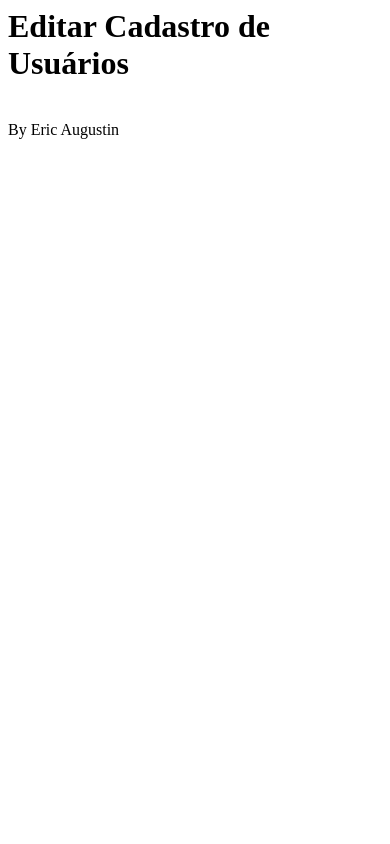
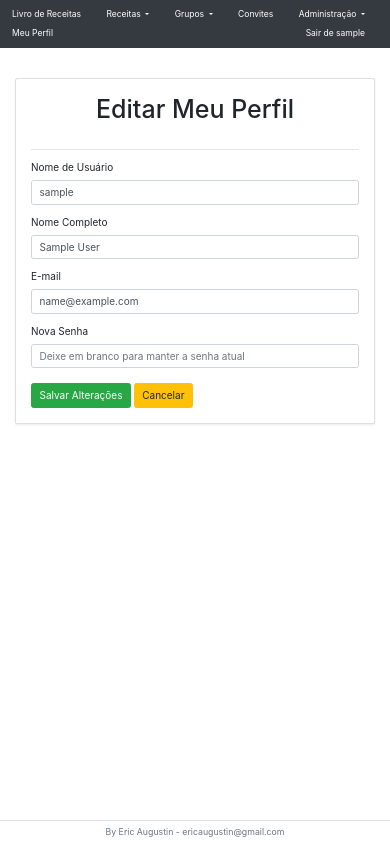
Before and after one commit to augustin1977/Livro_Receitas, a Django app: page /editar/ in a window 390 px wide. Run offline with Django 4.2, Linux system fonts and the light colour scheme; the visitor is signed in with stand-in values (Sample User, id 1); data that the repository does not hold is empty.

Commit message:
Ajustes nos decorators e criação do formulário de edição do usuário

```diff
--- a/templates/menu_basico.html
+++ b/templates/menu_basico.html
@@ -10,6 +10,17 @@
     </div>
 </div>
 
+<div class="dropdown d-inline-block">
+    <a class="navbar-brand dropdown-toggle" href="#" id="dropGrupos" role="button" data-bs-toggle="dropdown" aria-expanded="false">
+        Grupos
+    </a>
+    <div class="dropdown-menu dropdown-menu-dark bg-dark" aria-labelledby="dropGrupos">
+        <a class="dropdown-item text-light" href="{% url 'cadastrar_grupo' %}">Criar Grupo</a>
+        <a class="dropdown-item text-light" href="{% url 'meus_grupos_administrados' %}">Gerenciar meus Grupos</a>
+    </div>
+</div>
+
+
 <a class="navbar-brand" href="{% url 'meus_convites' %}">
     Convites
     {% if total_convites > 0 %}
@@ -18,6 +29,8 @@
         </span>
     {% endif %}
 </a>
+
+
 
 {% if request.user.is_staff %}
 <div class="dropdown d-inline-block">
@@ -29,13 +42,8 @@
     </div>
 </div>
 
-<div class="dropdown d-inline-block">
-    <a class="navbar-brand dropdown-toggle" href="#" id="dropGrupos" role="button" data-bs-toggle="dropdown" aria-expanded="false">
-        Grupos
-    </a>
-    <div class="dropdown-menu dropdown-menu-dark bg-dark" aria-labelledby="dropGrupos">
-        <a class="dropdown-item text-light" href="{% url 'cadastrar_grupo' %}">Criar Grupo</a>
-        <a class="dropdown-item text-light" href="{% url 'meus_grupos_administrados' %}">Gerenciar meus Grupos</a>
-    </div>
-</div>
+
+<a class="navbar-brand" href="{% url 'editar' %}">
+    Meu Perfil
+</a>
 {% endif %}
--- a/usuarios/templates/editar.html
+++ b/usuarios/templates/editar.html
@@ -1,2 +1,67 @@
-<h1> Editar Cadastro de Usuários </h1>
-<br>By Eric Augustin
+{% extends 'base.html' %}
+{% block 'titulo' %} Editar Perfil {% endblock %}
+
+{% block 'menu'%}
+{% include 'menu_basico.html' %}
+{% endblock %}
+
+{% block 'conteudo' %}
+<div class="container mt-5 mb-5">
+    <div class="row justify-content-center">
+        <div class="col-md-6">
+            <div class="card shadow-sm p-4">
+                <h1 class="text-center mb-4">Editar Meu Perfil</h1>
+                <hr>
+
+                <form method="POST">
+                    {% csrf_token %}
+
+                    <div class="mb-3">
+                        <label class="form-label">Nome de Usuário</label>
+                        <input
+                            name="username"
+                            class="form-control"
+                            type="text"
+                            value="{{ usuario_editando.username }}"
+                            required>
+                    </div>
+
+                    <div class="mb-3">
+                        <label class="form-label">Nome Completo</label>
+                        <input
+                            name="nome"
+                            class="form-control"
+                            type="text"
+                            value="{{ nome_completo }}"
+                            required>
+                    </div>
+
+                    <div class="mb-3">
+                        <label class="form-label">E-mail</label>
+                        <input
+                            name="email"
+                            class="form-control"
+                            type="email"
+                            value="{{ usuario_editando.email }}"
+                            required>
+                    </div>
+
+                    <div class="mb-3">
+                        <label class="form-label">Nova Senha</label>
+                        <input
+                            name="senha"
+                            class="form-control"
+                            type="password"
+                            placeholder="Deixe em branco para manter a senha atual">
+                    </div>
+
+                    <div class="d-grid gap-2 mt-4">
+                        <input class="btn btn-success" type="submit" value="Salvar Alterações">
+                        <a href="{% url 'home' %}" class="btn btn-warning">Cancelar</a>
+                    </div>
+                </form>
+            </div>
+        </div>
+    </div>
+</div>
+{% endblock %}
--- a/usuarios/url.py
+++ b/usuarios/url.py
@@ -4,7 +4,7 @@
 urlpatterns = [
     path("", views.login),
     path("cadastrar/",views.cadastrar, name="cadastrar"),
-    path("editar/",views.editar, name="editar_usuarios"),
+    path("editar/",views.editar, name="editar"),
     path("login/",views.login,name="login"),
     path("valida_cadastro/",views.valida_cadastro, name="valida_cadastro"),
     path("validar_login/",views.validar_login, name="validar_login"),
--- a/usuarios/views.py
+++ b/usuarios/views.py
@@ -17,10 +17,51 @@
     # cria a view do cadastro de usuaário
     status=str(request.GET.get('status'))
     return render(request, "cadastro.html", {'status':status})
-@usuario_obrigatorio
+@usuario
 def editar(request):
-    # Cria a view que edita o cadastro do usuário, ainda não implementado
-    return render(request, "editar.html")
+    usuario_logado = request.user
+
+    if request.method == "POST":
+        username = request.POST.get("username", "").strip()
+        nome_completo = request.POST.get("nome", "").strip()
+        email = request.POST.get("email", "").strip()
+        senha = request.POST.get("senha", "").strip()
+
+        if not username or not nome_completo or not email:
+            messages.error(request, "Nome de usuário, nome completo e e-mail são obrigatórios.")
+            return redirect("editar")
+
+        if Usuario.objects.exclude(id=usuario_logado.id).filter(username=username).exists():
+            messages.error(request, "Este nome de usuário já está em uso.")
+            return redirect("editar")
+
+        if Usuario.objects.exclude(id=usuario_logado.id).filter(email=email).exists():
+            messages.error(request, "Este e-mail já está em uso.")
+            return redirect("editar")
+
+        partes_nome = nome_completo.split()
+        usuario_logado.username = username
+        usuario_logado.first_name = partes_nome[0]
+        usuario_logado.last_name = " ".join(partes_nome[1:])
+        usuario_logado.email = email
+
+        if senha:
+            usuario_logado.set_password(senha)
+
+        usuario_logado.save()
+
+        if senha:
+            login_django(request, usuario_logado)
+
+        messages.success(request, "Cadastro atualizado com sucesso.")
+        return redirect("home")
+
+    nome_completo = f"{usuario_logado.first_name} {usuario_logado.last_name}".strip()
+
+    return render(request, "editar.html", {
+        "usuario_editando": usuario_logado,
+        "nome_completo": nome_completo,
+    })
 
 def valida_cadastro(request):
     if request.method != "POST":
@@ -128,12 +169,12 @@
 
     # Caso tentem acessar a URL via GET diretamente
     return redirect('/auth/login/')
-
+@usuario
 def sair(request):
     request.session.flush() # sair do usuário
     return redirect('/auth/login')
 
-@usuario_obrigatorio
+@usuario
 def cadastrar_grupo(request):
     if request.method == "POST":
         nome_grupo = request.POST.get('nome', '').strip()
@@ -157,7 +198,7 @@
 
     return render(request, "cadastrar_grupo.html")
 
-@usuario_obrigatorio
+@usuario
 def gerenciar_grupo(request, grupo_id):
     try:
         grupo = Grupo.objects.get(id=grupo_id)
@@ -172,7 +213,7 @@
 
     return render(request, "gerenciar_grupo.html", {'grupo': grupo})
 
-@usuario_obrigatorio
+@usuario
 def adicionar_membro(request, grupo_id):
     if request.method != "POST":
         return redirect('meus_grupos_administrados')
@@ -215,12 +256,12 @@
     messages.success(request, f"Convite enviado para '{usuario_alvo.username}'. Aguardando aprovação dele.")
     return redirect('gerenciar_grupo', grupo_id=grupo.id)
 
-@usuario_obrigatorio
+@usuario
 def meus_convites(request):
     # Lista todos os convites direcionados ao usuário logado
     convites = ConviteGrupo.objects.filter(usuario_convidado=request.user).order_by('-data_envio')
     return render(request, "meus_convites.html", {'convites': convites})
-@usuario_obrigatorio
+@usuario
 def responder_convite(request, convite_id, acao):
     try:
         convite = ConviteGrupo.objects.get(id=convite_id, usuario_convidado=request.user)
@@ -238,13 +279,13 @@
     convite.delete()
     return redirect('meus_convites')
 
-@usuario_obrigatorio
+@usuario
 def meus_grupos_administrados(request):
     # Traz todos os grupos em que o usuário está na lista de membros (seja admin ou comum)
     grupos = Grupo.objects.filter(membros=request.user).distinct().order_by('nome')
     return render(request, "meus_grupos.html", {'grupos': grupos})
 
-@usuario_obrigatorio
+@usuario
 def sair_do_grupo(request, grupo_id):
     try:
         grupo = Grupo.objects.get(id=grupo_id)
@@ -276,7 +317,7 @@
 
     messages.success(request, f"Você saiu do grupo '{grupo.nome}' com sucesso.")
     return redirect('meus_grupos_administrados')
-@usuario_obrigatorio
+@admin_grupo
 def remover_membro(request, grupo_id, usuario_id):
     # Tratamento de erro customizado sem telas de erro técnicas do Django
     try:
@@ -304,7 +345,7 @@
     messages.success(request, f"Usuário '{usuario_alvo.username}' foi removido do grupo.")
     return redirect('gerenciar_grupo', grupo_id=grupo.id)
 
-@usuario_obrigatorio
+@admin_grupo
 def promover_administrador(request, grupo_id, usuario_id):
     try:
         grupo = Grupo.objects.get(id=grupo_id)
@@ -333,7 +374,7 @@
 
     messages.success(request, f"Usuário '{usuario_alvo.username}' agora também é administrador do grupo!")
     return redirect('gerenciar_grupo', grupo_id=grupo.id)
-@usuario_obrigatorio
+@admin_grupo
 def revogar_administrador(request, grupo_id, usuario_id):
     try:
         grupo = Grupo.objects.get(id=grupo_id)
@@ -343,7 +384,7 @@
         return redirect('meus_grupos_administrados')
 
     # Trava de segurança: apenas administradores do grupo ou admin geral podem revogar
-    if request.user not in grupo.administradores.all() and not request.user.is_staff:
+    if request.user not in grupo.administradores.all():
         messages.error(request, "Você não tem permissão para alterar privilégios neste grupo.")
         return redirect('gerenciar_grupo', grupo_id=grupo.id)
 
@@ -367,7 +408,7 @@
         return redirect('meus_grupos_administrados')
 
     return redirect('gerenciar_grupo', grupo_id=grupo.id)
-@usuario_obrigatorio
+@admin_grupo
 def excluir_grupo(request, grupo_id):
     try:
         grupo = Grupo.objects.get(id=grupo_id)
@@ -376,13 +417,12 @@
         return redirect('meus_grupos_administrados')
 
     # Trava de segurança: apenas quem está na lista de administradores do grupo ou admin geral pode deletar
-    if request.user not in grupo.administradores.all() and not request.user.is_staff:
+    if request.user not in grupo.administradores.all():
         messages.error(request, "Você não tem permissão para excluir este grupo.")
         return redirect('meus_grupos_administrados')
 
     nome_grupo = grupo.nome
-
-    # Remove todos os vínculos de membros e administradores antes de apagar (boa prática do Django)
+        # Remove todos os vínculos de membros e administradores antes de apagar (boa prática do Django)
     grupo.membros.clear()
     grupo.administradores.clear()
 
```
Also changed, not shown: autentica.py (+30 -26 lines), receita/views.py (+13 -13 lines), 1 other file.
